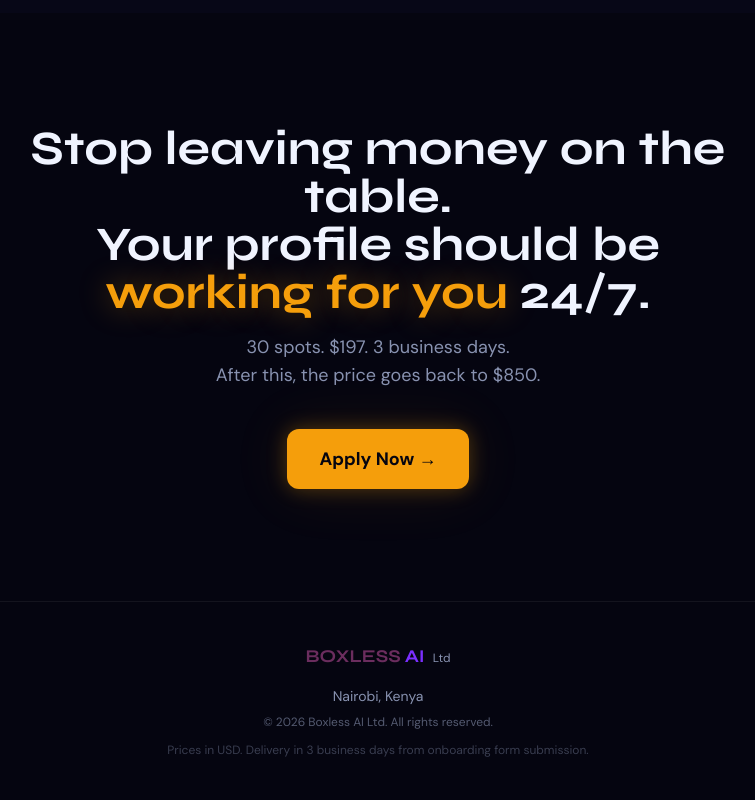
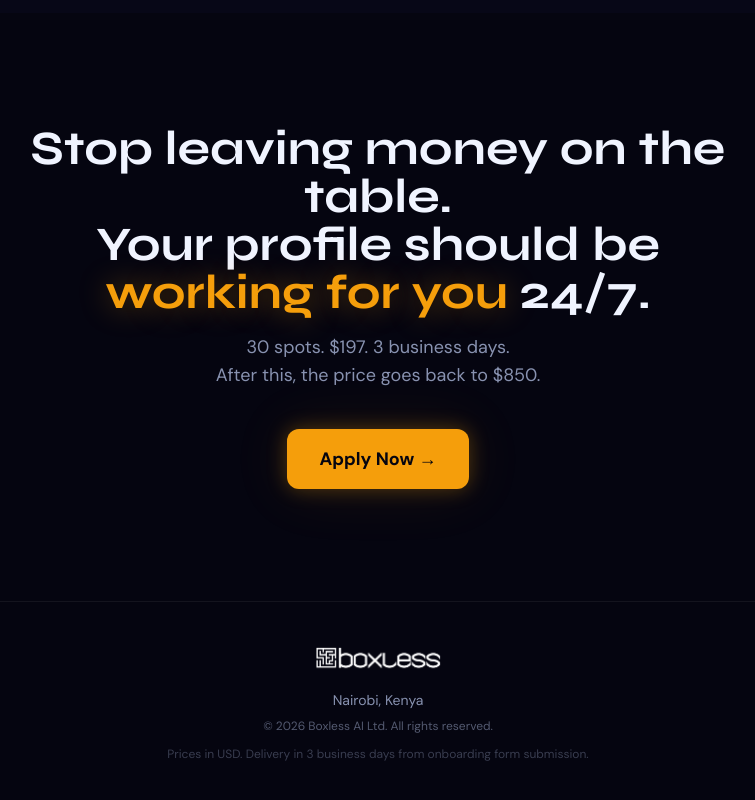
Before and after one commit to boxlessai-alt/boxless-landing-page, a React (Vite) app: page / in a window 1280 px wide. Shown: the part 6294-7094 px from the top of the page, without its empty margins (262-1017 px from the left). Built offline with nearby package versions, Linux system fonts and the light colour scheme; no server answers.

Commit message:
Replace footer styled text with logo image

```diff
--- a/src/components/Footer.jsx
+++ b/src/components/Footer.jsx
@@ -2,11 +2,11 @@ export default function Footer() {
   return (
     <footer className="border-t border-white/[0.06] py-10">
       <div className="max-w-6xl mx-auto px-4 sm:px-6 text-center">
-        <div className="flex items-baseline justify-center gap-1 mb-4">
-          <span className="font-syne font-bold text-lg text-accent-plum">BOXLESS</span>
-          <span className="font-syne font-bold text-lg text-accent-purple">AI</span>
-          <span className="font-dm text-xs text-text-secondary ml-1">Ltd</span>
-        </div>
+        <img
+          src="/logo.png"
+          alt="Boxless AI Ltd"
+          className="h-8 w-auto mx-auto mb-4"
+        />
         <p className="text-text-secondary text-sm mb-2">Nairobi, Kenya</p>
         <p className="text-text-secondary/60 text-xs">
           © 2026 Boxless AI Ltd. All rights reserved.
```
